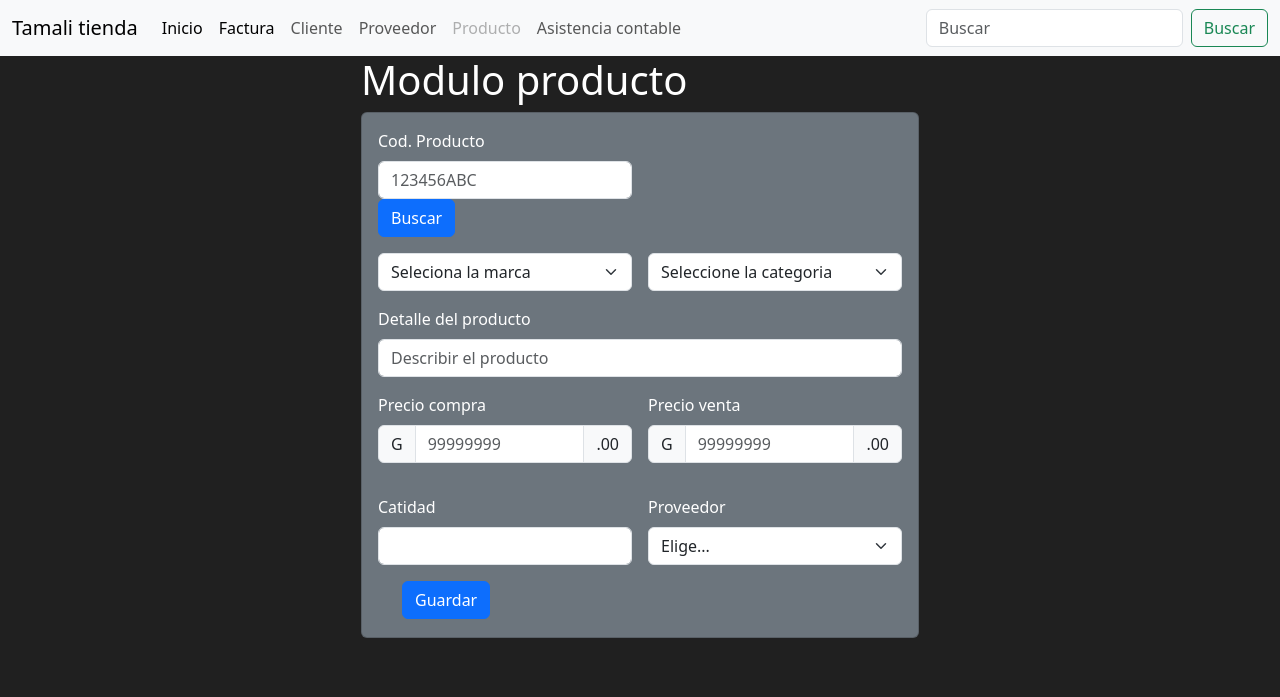
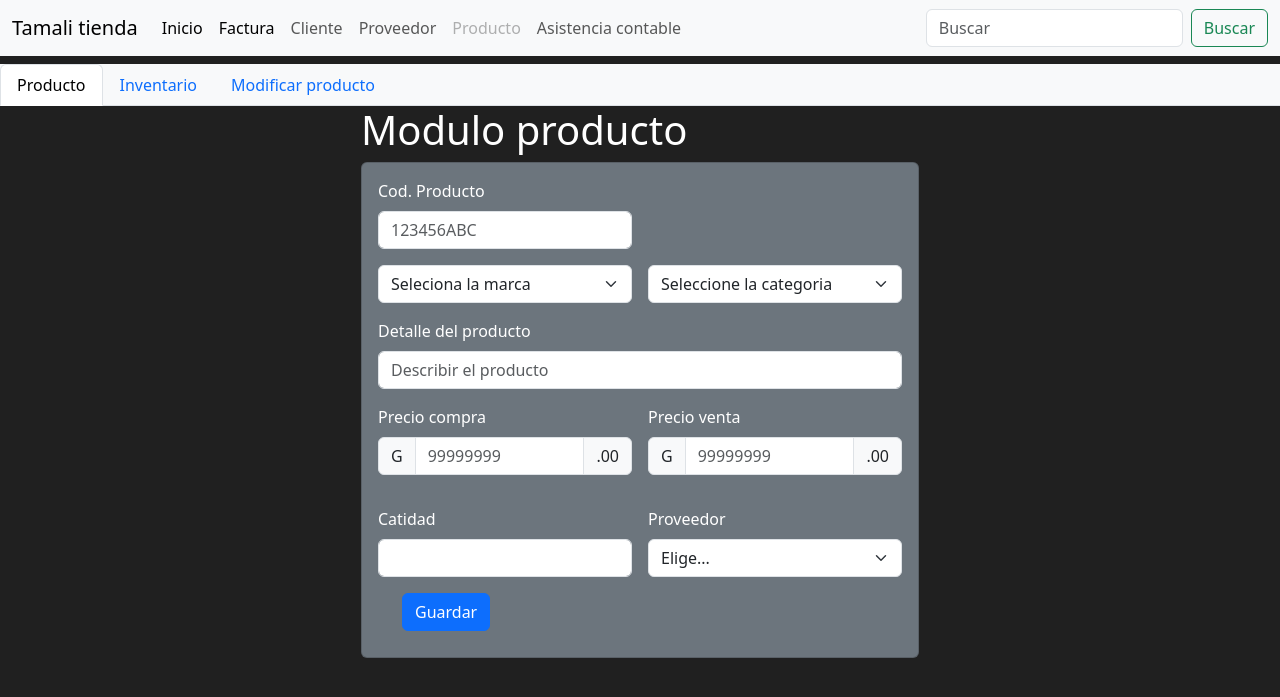
Before and after one commit to Jecordo/ProyectoTamali, a Django app: page /gestor/menproduc/ in a window 1280 px wide. Shown: the top 697 px of the page. Run offline with Django 4.2, Linux system fonts and the light colour scheme; data that the repository does not hold is empty.

Commit message:
Productos

```diff
--- a/gestor/models.py
+++ b/gestor/models.py
@@ -62,7 +62,7 @@ class producto(models.Model):
     cod_marca = models.ForeignKey(marca, on_delete=models.CASCADE)
     precio_costo = models.IntegerField()
     precio_venta = models.IntegerField()
-    descripcion = models.IntegerField()
+    descripcion = models.CharField(max_length=200, null=False)
     estado = models.ForeignKey(Estados, on_delete=models.CASCADE)
 
     def __str__(self):
--- a/gestor/templates/create_factura.html
+++ b/gestor/templates/create_factura.html
@@ -92,7 +92,7 @@
                           </div>
                         </div>
                         <div class="col-12">
-                          <form action="{% url 'buscar_producto' %}" class="navbar-search" method="GET">
+                          <form action="{% url 'buscar_producto' %}" class="navbar-search" method="POST">
                             {% csrf_token %}
                             <div class="input-group">
                               <input type="text" class="form-control bg-light" placeholder="Buscar..." name="buscar" value="{{ request.POST.buscar }}">
--- a/gestor/templates/create_product.html
+++ b/gestor/templates/create_product.html
@@ -8,10 +8,11 @@
     <title>Product</title>
     <link rel="stylesheet" href="https://cdn.jsdelivr.net/npm/bootstrap@5.3.1/dist/css/bootstrap.min.css">
     <link rel="stylesheet" href="{% static 'main.css' %}">
+
 </head>
 <body>
 
-    <nav class="navbar navbar-expand-lg navbar-light bg-light">
+    <nav class="navbar navbar-expand-lg navbar-light bg-light mb-2">
         <div class="container-fluid">
           <a class="navbar-brand" href="#">Tamali tienda</a>
           <button class="navbar-toggler" type="button" data-bs-toggle="collapse" data-bs-target="#navbarSupportedContent" aria-controls="navbarSupportedContent" aria-expanded="false" aria-label="Toggle navigation">
@@ -46,6 +47,18 @@
         </div>
     </nav>
 
+    <ul class="nav nav-tabs navbar-light bg-light">
+      <li class="nav-item">
+        <a class="nav-link active" aria-current="page" href="#">Producto</a>
+      </li>
+      <li class="nav-item">
+        <a class="nav-link" href="#">Inventario</a>
+      </li>
+      <li class="nav-item">
+        <a class="nav-link" href="#">Modificar producto</a>
+      </li>
+    </ul>
+
     <div class="container">
 
             <div class="col-md-6 offset-md-3">
@@ -53,14 +66,14 @@
               <h1 class="display-6">Modulo producto</h1>
 
               <div class="card card-body bg-secondary">
-                    <form action="{% url 'cargar_roducto' %}" class="row g-3" method="POST">
+
+                  <form action="{% url 'cargar_roducto' %}" class="row g-3 mb-2" method="POST">
 
                       {% csrf_token %}
 
                       <div class="col-6">
                       <label for="codigoproduct" class="form-label">Cod. Producto</label>
                       <input type="text" class="form-control" id="codigoproduct" placeholder="123456ABC" name="cod_producto">
-                        <button class="btn btn-primary" id="buscarProducto">Buscar</button>
                       </div>
                       <div class="col-4">
                       </div>
@@ -69,7 +82,7 @@
                           <select id="marca_producto" class="form-select" name="marca_producto">
                               <option selected>Seleciona la marca</option>
                               {% for marca in marcas %}
-                                  <option value=marca.id>{{marca.descripcion}}</option>
+                                <option value={{marca.id}}>{{marca.descripcion}}</option>
                               {% empty %}
                                 <h4 class="text-center">No hay marcas</h4>
                               {% endfor %}
@@ -80,7 +93,7 @@
                           <select id="categoria_producto" class="form-select" name="cod_cateoria">
                               <option selected>Seleccione la categoria</option>
                               {% for categoria in categorias %}
-                                  <option value={{ categoria.id }}>{{categoria.descripcion}}</option>
+                                <option value={{categoria.id}}>{{categoria.descripcion}}</option>
                               {% empty %}
                                 <h4 class="text-center">No hay categoria</h4>
                               {% endfor %}
@@ -118,7 +131,7 @@
                       <select id="prov_producto" class="form-select" name="prov_producto">
                         <option selected>Elige...</option>
                         {% for proveedor in proveedores %}
-                            <option value=proveedor.id>{{proveedor.razon_social}}</option>
+                          <option value={{proveedor.id}}>{{proveedor.razon_social}}</option>
                         {% empty %}
                           <h4 class="text-center">No hay proveedor</h4>
                         {% endfor %}
@@ -132,7 +145,17 @@
                       </div>
 
                   </form>
+
+                  {% if mensaje_error == 'Producto ya existe.' %}
+                    <div class="alert alert-danger" role="alert">
+                      {{mensaje_error}}
                     </div>
+                  {% elif mensaje_error == 'Producto guardado!!' %}
+                    <div class="alert alert-success" role="alert">
+                      {{mensaje_error}}
+                    </div>
+                  {% endif %}
+
               </div>
 
             </div>
@@ -140,5 +163,9 @@
 
     </div>
 
+    </div>
+
+    <script src= "{% static 'js/modals/modals.js' %}"></script>
+
 </body>
 </html>
--- a/gestor/urls.py
+++ b/gestor/urls.py
@@ -15,7 +15,7 @@ urlpatterns = [
 
     path('menproduc/', menu_producto, name='menu_producto'),
     path('producto/', create_product, name='cargar_roducto'),
-    path('busc_produc/<str:cod_producto>/', busca_producto, name='buscar_producto'),
+    path('busc_produc/', busca_producto, name='buscar_producto'),
 
     path('asistencia_contable/', asistencia_contable, name='Asistencia_contable'),
     path('delete_factura/<int:factu_id>/', delete_factura, name='Delete_factura'),
--- a/gestor/views.py
+++ b/gestor/views.py
@@ -11,6 +11,11 @@ def menu_principal(request):
 
 def facturar(request):
     prod = producto.objects.all()
+
+    ultimoa_factura = factura.objects.order_by('num_factura').first()
+    num_factura = ultimoa_factura.num_factura() + 1
+    print(num_factura)
+
     return render(request, 'create_factura.html', {"productos": prod })
 
 
@@ -71,21 +76,35 @@ def menu_producto(request):
     return render(request, 'create_product.html', {"marcas": marc, "categorias": catg, "proveedores": prov, "estados": est})
 
 def create_product(request):
+    marcas = marca.objects.all()
+    catgedorias = categoria.objects.all()
+    proveedores = proveedor.objects.all()
+    estados = Estados.objects.all()
 
-    cat = get_object_or_404(categoria, pk=request.POST['cod_cateoria'])
-    prov = get_object_or_404(proveedor, pk=request.POST['prov_producto'])
-    marc = get_object_or_404(marca, pk=request.POST['marca_producto'])
-    est = get_object_or_404(Estados, pk=request.POST['estado_producto'])
+    existe = producto.objects.filter(cod_producto=request.POST['cod_producto']).exists()
 
-    produc = producto(cod_producto=request.POST['cod_producto'], precio_venta=request.POST['Precio']
-                      , cod_categoria=cat, cod_proveedor=prov, cod_marca=marc, estado=est, descripcion=3
-                      , color=request.POST['color_producto'])
-    produc.save()
-    return redirect('/gestor/')
+    if existe:
+        mensaje_error = "Producto ya existe."
+        return render(request, 'create_product.html', {'mensaje_error': mensaje_error, "marcas": marcas, "categorias": catgedorias, "proveedores": proveedores, "estados": estados})
+
+    else:
+        cat = get_object_or_404(categoria, pk=request.POST['cod_cateoria'])
+        prov = get_object_or_404(proveedor, pk=request.POST['prov_producto'])
+        marc = get_object_or_404(marca, pk=request.POST['marca_producto'])
+        est = get_object_or_404(Estados, pk=1)
+
+        produc = producto(cod_producto=request.POST['cod_producto'], precio_costo=request.POST['precio_compra']
+                          ,precio_venta=request.POST['precio_venta'], cod_categoria=cat, cod_proveedor=prov, cod_marca=marc, estado=est
+                          ,descripcion=request.POST['desc_producto'])
+        produc.save()
+
+        mensaje_error = "Producto guardado!!"
+        return render(request, 'create_product.html', {'mensaje_error': mensaje_error, "marcas": marcas, "categorias": catgedorias, "proveedores": proveedores, "estados": estados})
 
 def busca_producto(id_produc):
     prod = get_object_or_404(producto, pk=id_produc)
     return prod
+
 
 
 #-------------------------------------------------------------------------------------------------------------------------
```
Also changed, not shown: gestor/migrations/0007_remove_producto_descuento_remove_producto_medida_and_more.py (added), gestor/migrations/0008_alter_factura_num_factura.py (added), gestor/migrations/0009_alter_factura_num_factura.py (added). Lines whose indentation alone changed are shown as unchanged.
